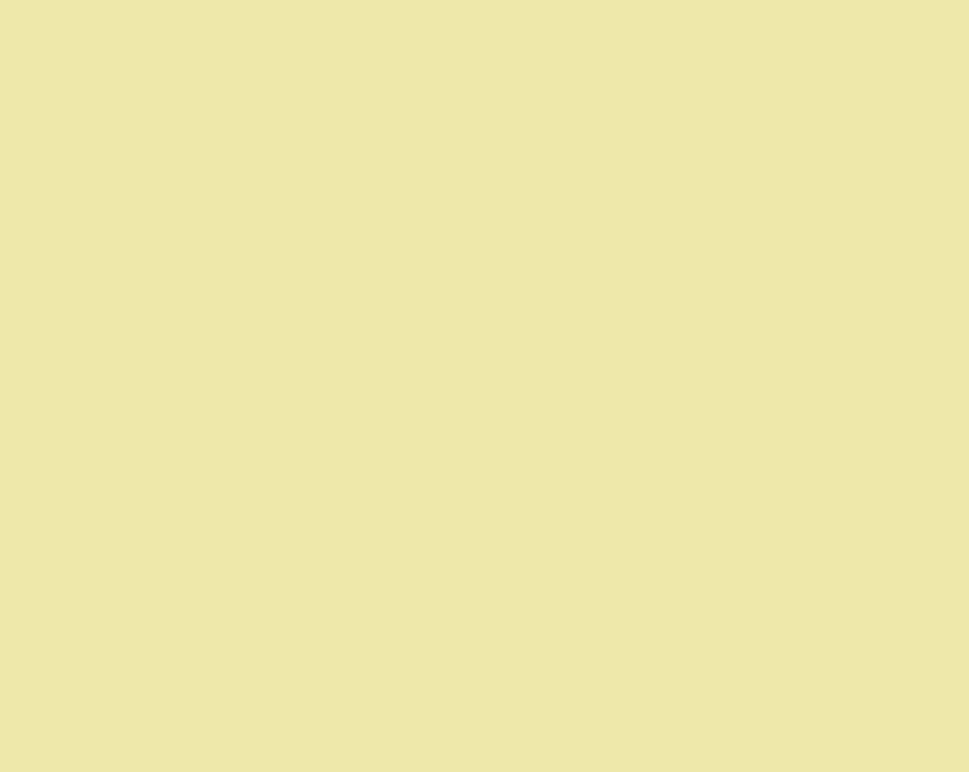
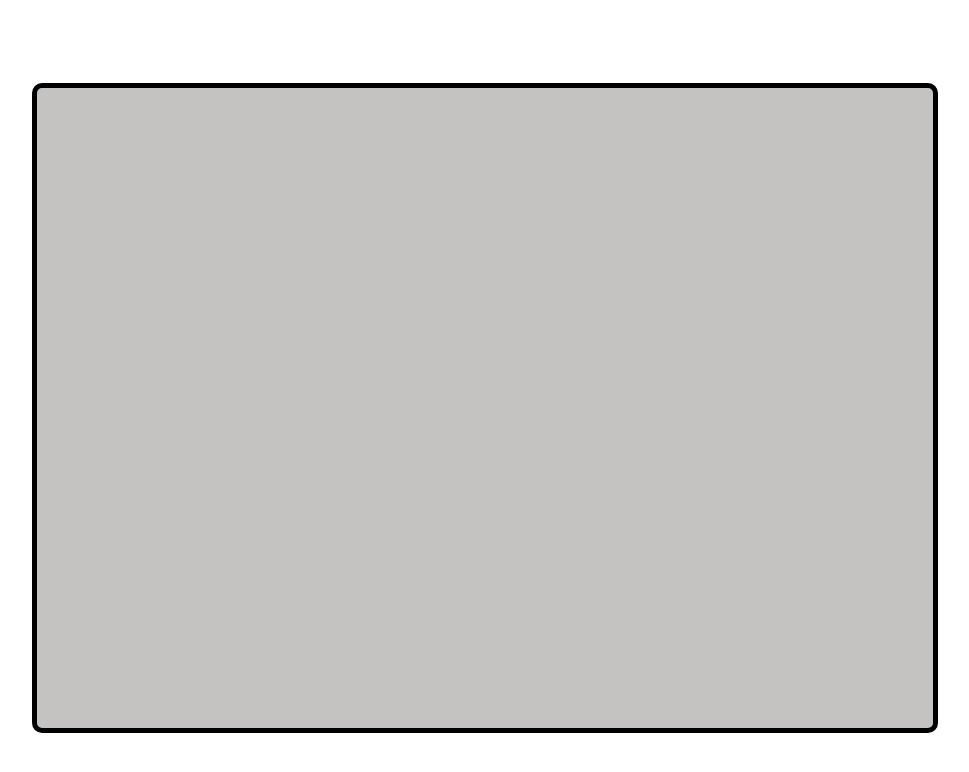
Before and after one commit to Danjor225/odin-todolist, a website built with webpack: page src/template.html in a window 1280 px wide. Shown: the whole page, without its empty margins (155-1124 px from the left). Built offline with nearby package versions, Linux system fonts and the light colour scheme.

Commit message:
Add styling to create to do list display

```diff
--- a/src/styles.css
+++ b/src/styles.css
@@ -1,3 +1,16 @@
 body{
-    background-color: palegoldenrod;
+    height: 100vh;
+    display: flex;
+    justify-content: center;
+    align-items: center;
+
 }
+
+#to-do-container{
+    min-width: 70vw;
+    min-height: 80vh;
+    max-height: 90vh;
+    border: 5px solid black;
+    background-color: rgba(175, 171, 171, 0.727);
+    border-radius: 10px;
+}
--- a/webpack.config.js
+++ b/webpack.config.js
@@ -19,16 +19,7 @@ module.exports = {
     new HtmlWebpackPlugin({
       template: "./src/template.html",
     }),
-    {
-      apply: (compiler) => {
-        compiler.hooks.done.tap("DonePlugin", (stats) => {
-          console.log("Compile is done !");
-          setTimeout(() => {
-            process.exit(0);
-          });
-        });
-      },
-    },
+
   ],
   module: {
     rules: [
```
